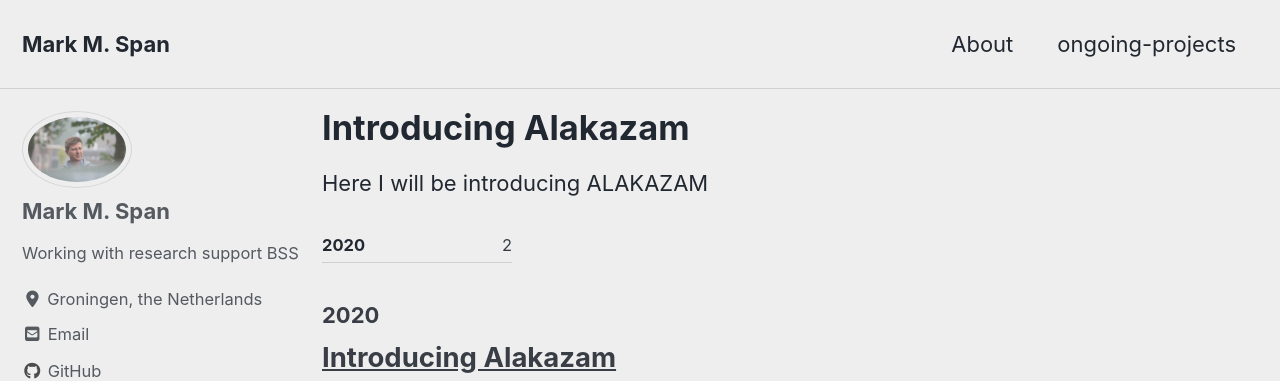
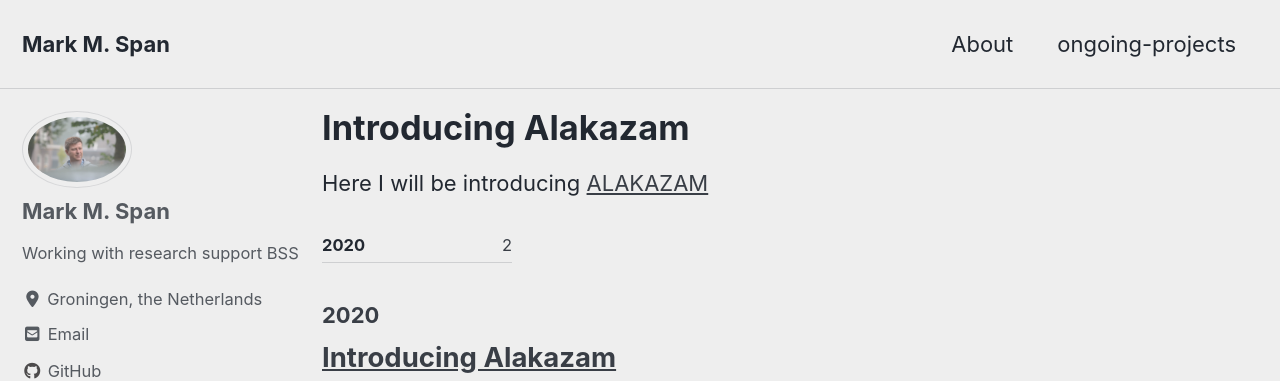
Before and after one commit to markspan/markspan.github.io, a Jekyll site: the page built from _posts/2020-04-06-Intro.md, in a window 1280 px wide and 900 px high. Shown: the top 381 px of the window. Built offline with Jekyll 4.4.1, drawn with Linux system fonts in a browser that asks for light colours; cached includes are drawn as plain includes; nearby versions of some CDN libraries; part of the change alters nothing that is shown.

```diff
--- a/_posts/2020-04-06-Intro.md
+++ b/_posts/2020-04-06-Intro.md
@@ -3,4 +3,4 @@ layout: posts
 title: "Introducing Alakazam"
 ---
 
-Here I will be introducing ALAKAZAM
+Here I will be introducing [ALAKAZAM](https://github.com/markspan/Alakazam/blob/master/README.md)
```
